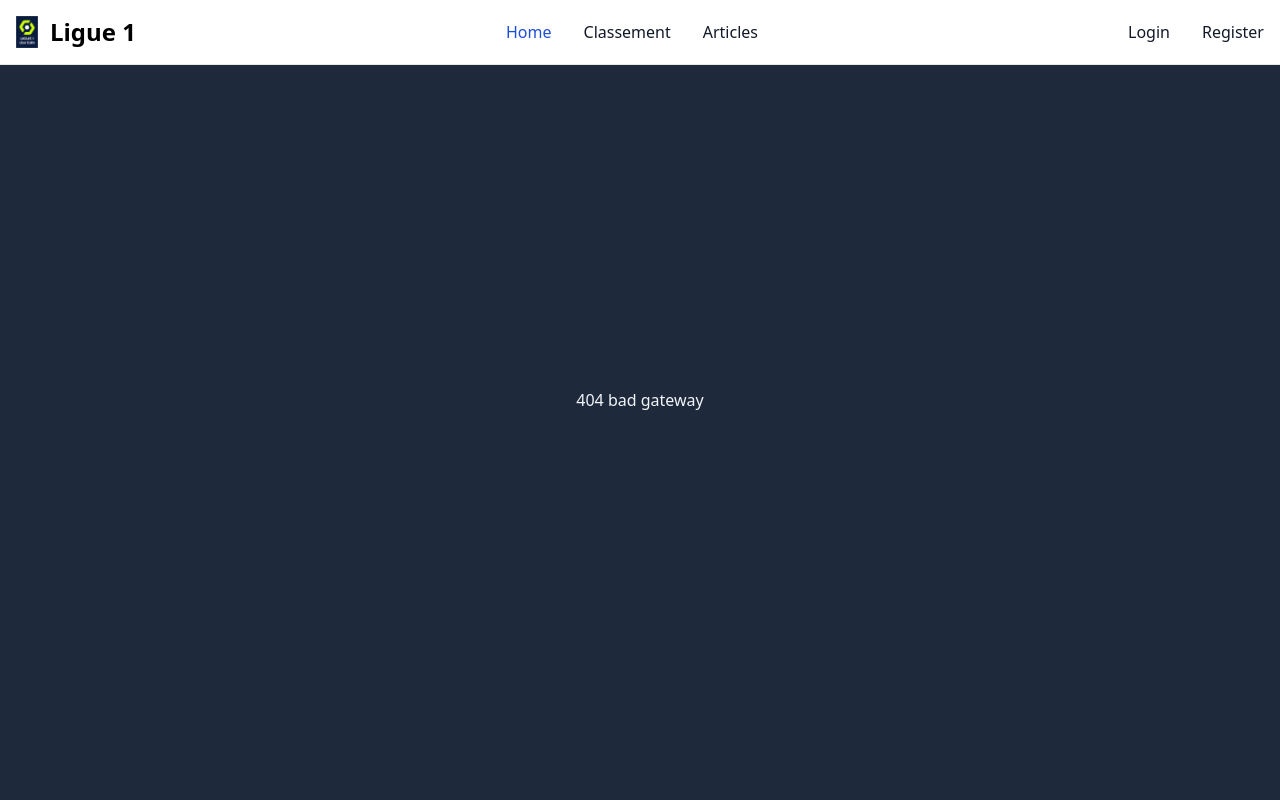
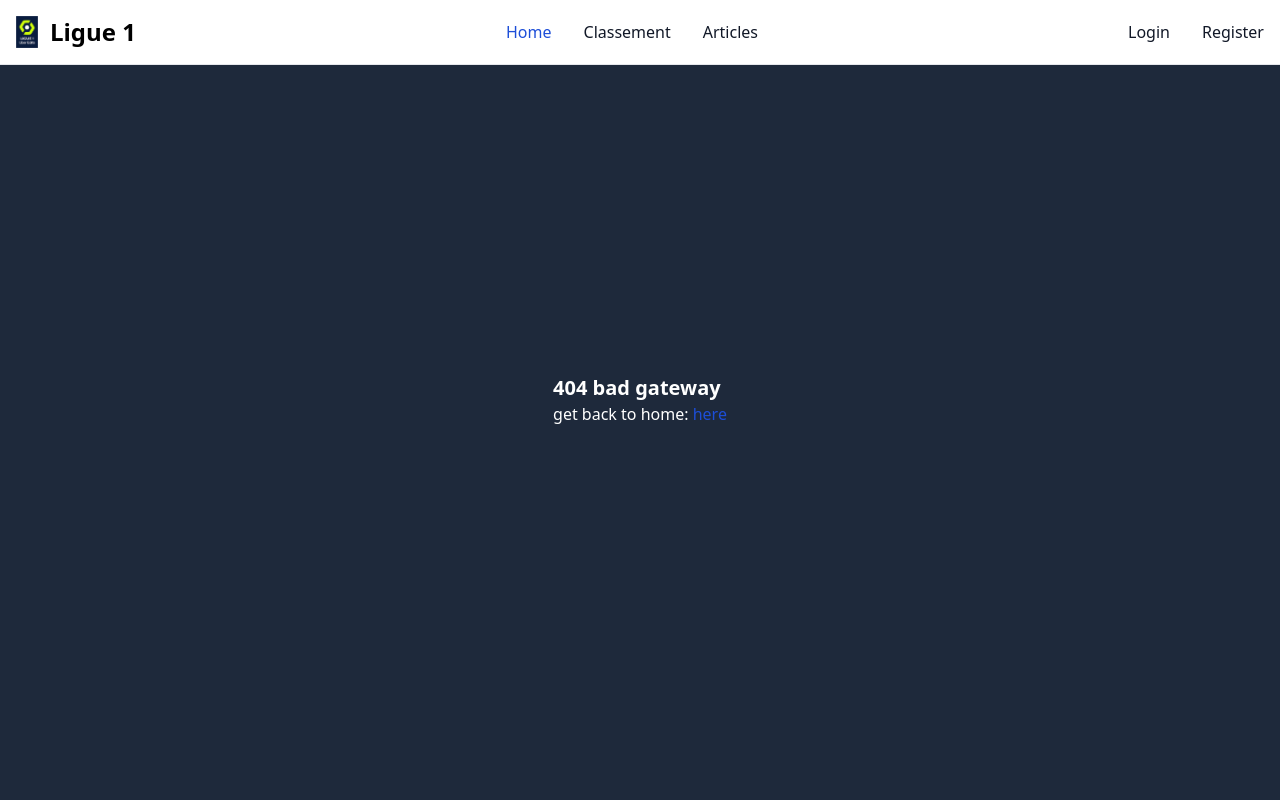
Before and after one commit to SohKey/ligue1_website, a PHP site: page /404 in a window 1280 px wide. Run offline with PHP 8.4, Linux system fonts and the light colour scheme; some libraries are stand-ins or nearby versions.

Commit message:
update 404 page

```diff
--- a/src/views/404.php
+++ b/src/views/404.php
@@ -1,3 +1,6 @@
 <div class="h-screen w-full bg-slate-800 flex justify-center items-center">
-    <h1 class="text-slate-100">404 bad gateway</h1>
+    <div class="text-white">
+    <h1 class="text-xl font-bold">404 bad gateway</h1>
+    <p>get back to home: <a class="text-blue-700 hover:text-blue-800" href="/">here</a></p>
+    </div>
 </div>
```
